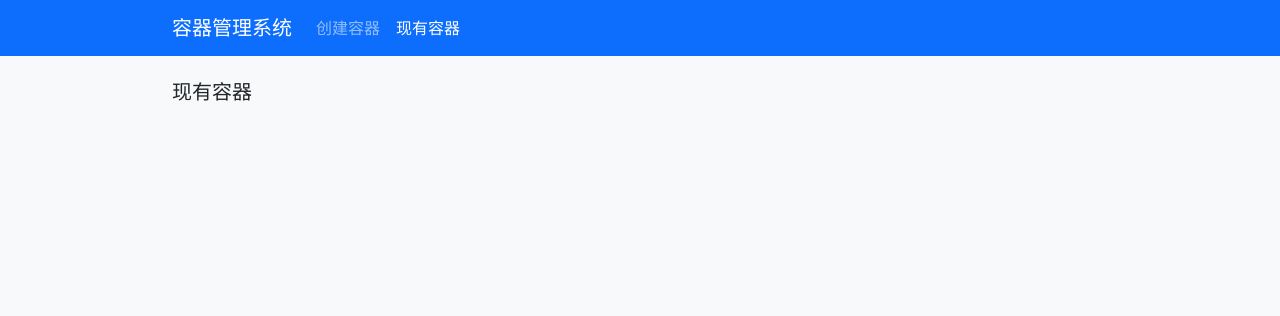
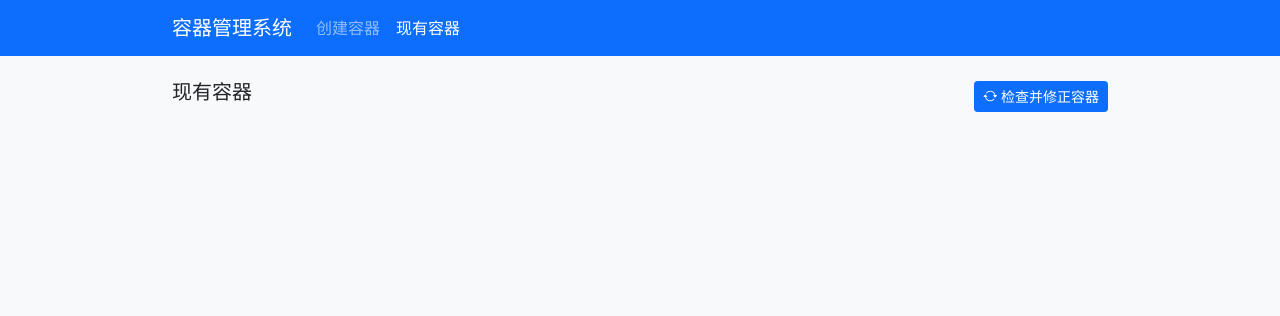
Before and after one commit to xkatld/docker-for-sale, a Flask app: page /containers in a window 1280 px wide. Shown: the top 316 px of the page. Run offline with Flask 3, Linux system fonts and the light colour scheme; data that the repository does not hold is empty; some libraries are stand-ins or nearby versions.

Commit message:
Update containers.html

```diff
--- a/web/api/templates/containers.html
+++ b/web/api/templates/containers.html
@@ -41,11 +41,16 @@
         </div>
     </nav>
 
-    <div class="container">
-        <h5 class="mb-3">现有容器</h5>
-        <button id="deleteSelectedBtn" class="btn btn-danger btn-sm mb-3" style="display: none;">
-            <i class="bi bi-trash"></i> 删除选中的容器
+<div class="container">
+    <div class="d-flex justify-content-between align-items-center mb-3">
+        <h5>现有容器</h5>
+        <button id="syncContainersBtn" class="btn btn-primary btn-sm">
+            <i class="bi bi-arrow-repeat"></i> 检查并修正容器
         </button>
+    </div>
+    <button id="deleteSelectedBtn" class="btn btn-danger btn-sm mb-3" style="display: none;">
+        <i class="bi bi-trash"></i> 删除选中的容器
+    </button>
         <div class="row row-cols-1 row-cols-md-2 g-4" id="containerList">
             {% for container in containers %}
             <div class="col">
```
